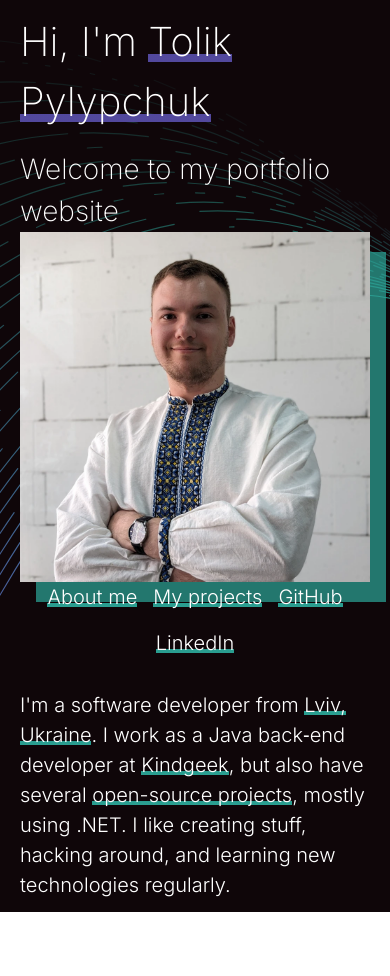
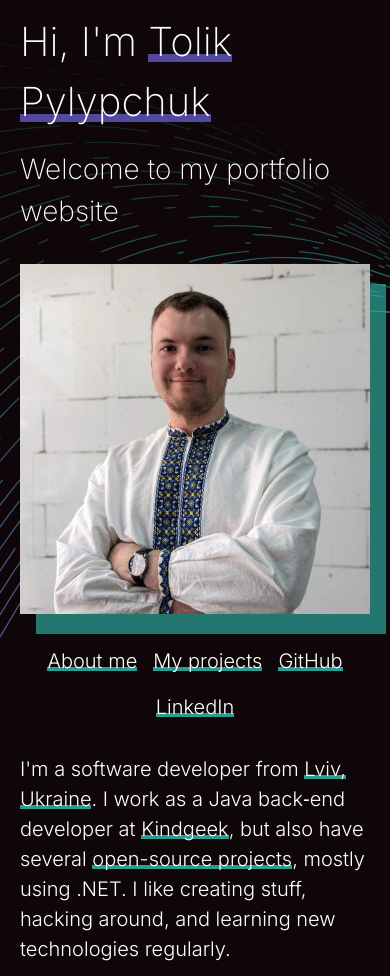
Before and after one commit to TolikPylypchuk/TolikPylypchuk.github.io, a Next.js app: page / in a window 390 px wide. Before the commit the page ends 912 px from the top, so only its background shows below. Built offline with nearby package versions, Linux system fonts and the light colour scheme.

Commit message:
Fix the gap between the picture and link

```diff
--- a/src/components/Landing/Landing.module.css
+++ b/src/components/Landing/Landing.module.css
@@ -140,6 +140,7 @@
       "description";
     padding: 12px 20px;
     column-gap: revert;
+    row-gap: 32px;
   }
 
   .nameWrapper {
@@ -171,7 +172,6 @@
     gap: 16px;
     font-size: 1.25rem;
     font-weight: 300;
-    margin-bottom: 32px;
   }
 
   .description {
```
